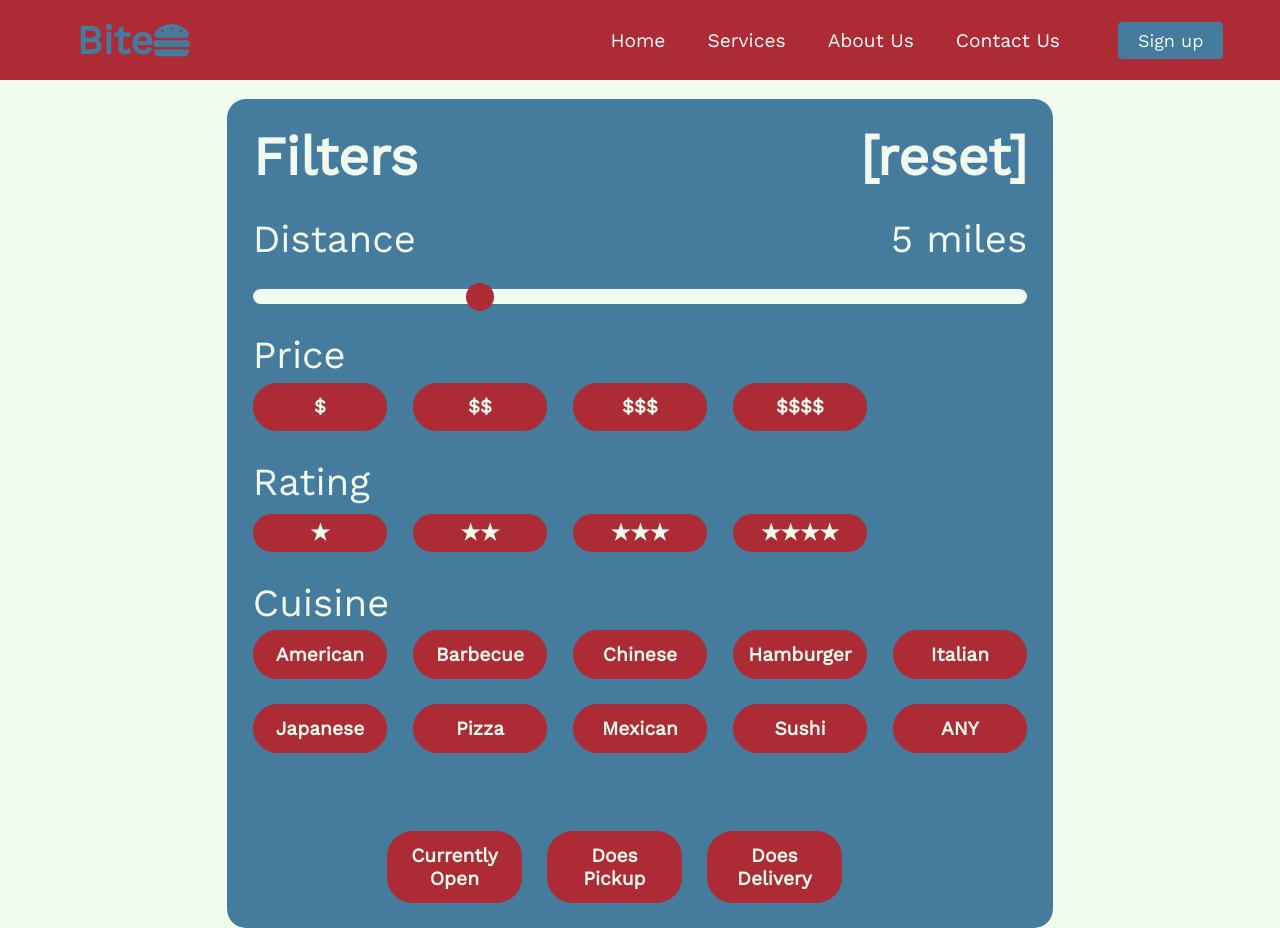
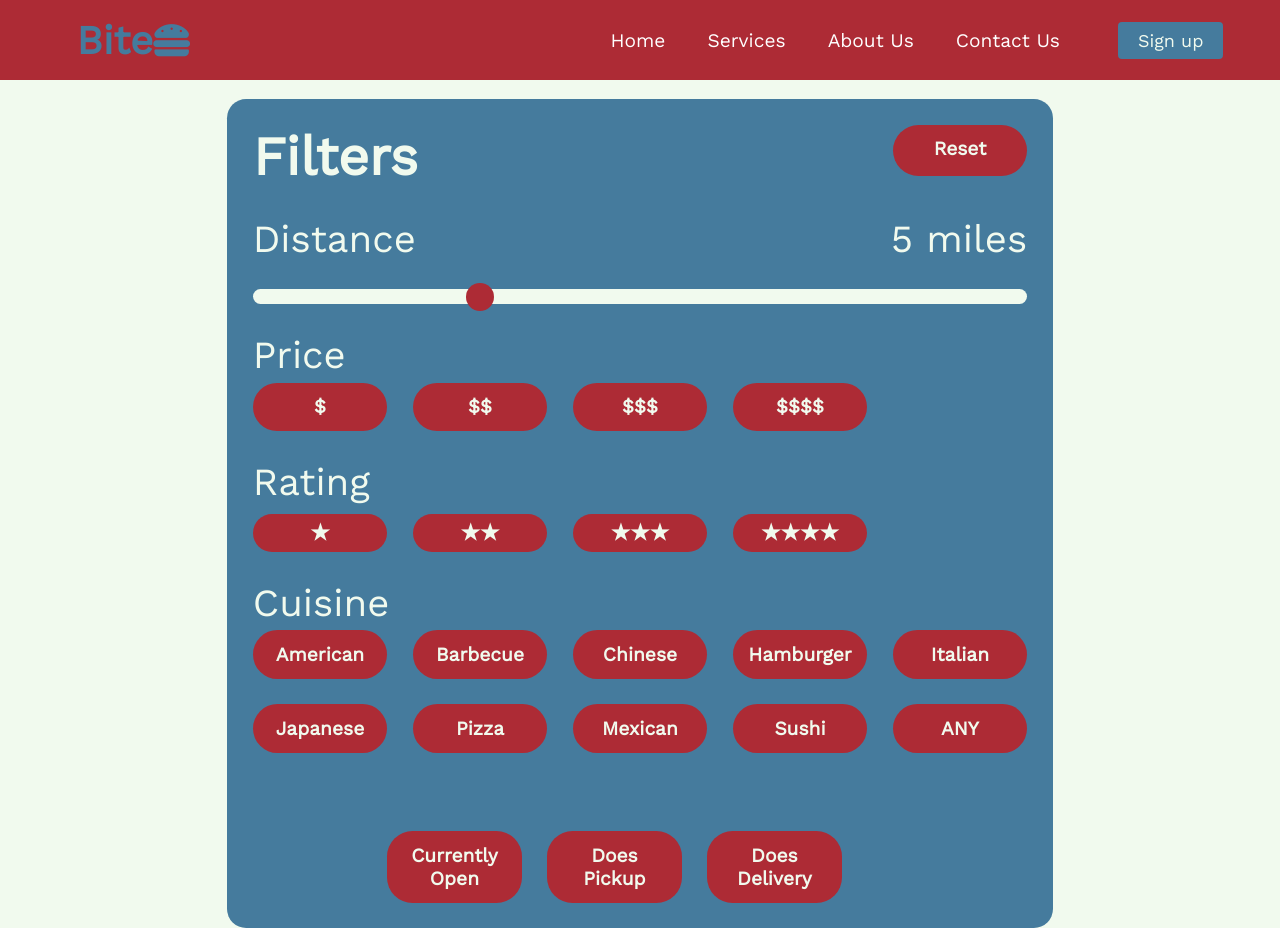
Before and after one commit to akayangel218/Project-Bite, a React (Create React App) app in the folder bite-frontend/: page /filter in a window 1280 px wide. Built offline with nearby package versions, Linux system fonts and the light colour scheme; a web font is replaced by a local one.

Commit message:
Added reset-filters button in filter.js

```diff
--- a/bite-frontend/src/Pages/filter.css
+++ b/bite-frontend/src/Pages/filter.css
@@ -116,7 +116,7 @@ p {
     width: 10.5vmax;
 }
 
-.button-item2:hover{
+.button-item2:hover {
     background-color: rgb(143, 28, 12);
     transition: all 0.2s ease-in-out;
     color: #F1FAEE;
@@ -128,7 +128,7 @@ p {
     width: 10.5vmax;
 }
 
-.button-item2-selected{
+.button-item2-selected {
     background-color: rgb(143, 28, 12);
     transition: all 0.2s ease-in-out;
     color: #F1FAEE;
@@ -140,3 +140,20 @@ p {
     width: 10.5vmax;
     box-shadow: 2px 2px black;
 }
+
+.button-reset {
+    background-color: #AD2B35;
+    color: #F1FAEE;
+    font-size: 1.5vmax;
+    font-weight: bold;
+    padding: 1vmax;
+    border-radius: 2vmax;
+    text-align: center;
+    width: 10.5vmax;
+    height: 4vmax;
+}
+
+.button-reset:hover {
+    background-color: rgb(143, 28, 12);
+    transition: all 0.2s ease-in-out;
+}
--- a/bite-frontend/src/Pages/filter.js
+++ b/bite-frontend/src/Pages/filter.js
@@ -8,16 +8,13 @@ const buttonToggleOn = 'button-item2-selected';
 const priceChoices = [1, 2, 3, 4];
 const ratingChoices = [1, 2, 3, 4];
 
-const FilterPage = () => {
-
-    // ===== Setting Initial Component State =====
-    const [userFilters, updateFilters] = useState({
+// ===== Default State =====
+const defaultUserFilters = {
     price: [],
     rating: [],
     other: []
-    });
-
-    const [buttonStyles, updateButtonStyles] = useState({
+};
+const defaultButtonStyles = {
     price: {
         0: buttonToggleOff,
         1: buttonToggleOff,
@@ -35,9 +32,17 @@ const FilterPage = () => {
         1: buttonToggleOff,
         2: buttonToggleOff
     }
-    });
+};
+const defaultDistance = 5;
 
-    const [distance, setNewSliderVal] = useState(5);
+const FilterPage = () => {
+
+    // ===== Setting Initial Component State =====
+    const [userFilters, updateFilters] = useState(defaultUserFilters);
+
+    const [buttonStyles, updateButtonStyles] = useState(defaultButtonStyles);
+
+    const [distance, setNewSliderVal] = useState(defaultDistance);
 
     // ===== Functions to Update State =====
     const handleSliderChange = (event) => {
@@ -62,6 +67,12 @@ const FilterPage = () => {
         updateFilters(userFiltersCopy);
     }
 
+    const resetAllState = () => {
+        updateFilters(defaultUserFilters);
+        updateButtonStyles(defaultButtonStyles);
+        setNewSliderVal(defaultDistance);
+    }
+
     // ===== Functions to Render HTML =====
     const priceButtons = priceChoices.map((price, idx) => (
         <div key={idx} className={buttonStyles.price[idx]} onClick={() => handleButtonClick(idx, 'price')}>
@@ -76,7 +87,9 @@ const FilterPage = () => {
           <div className="grid-container">
             <div className="grid-header">
                 <p>Filters</p>
-                <p>[reset]</p>
+                <div className="button-reset" onClick = {() => resetAllState()}>
+                    Reset
+                </div>
             </div>
             <div className="grid-distance">
                 <p>Distance</p>
```
Lines whose indentation alone changed are shown as unchanged.
